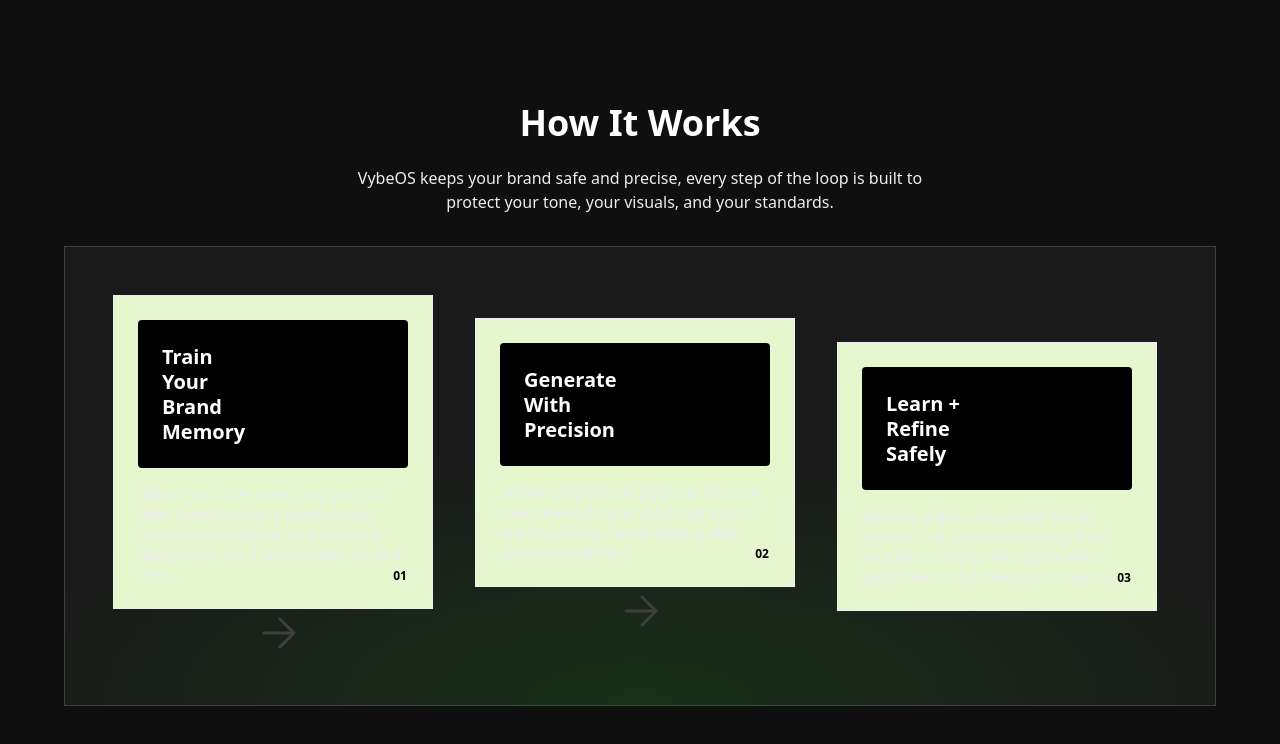
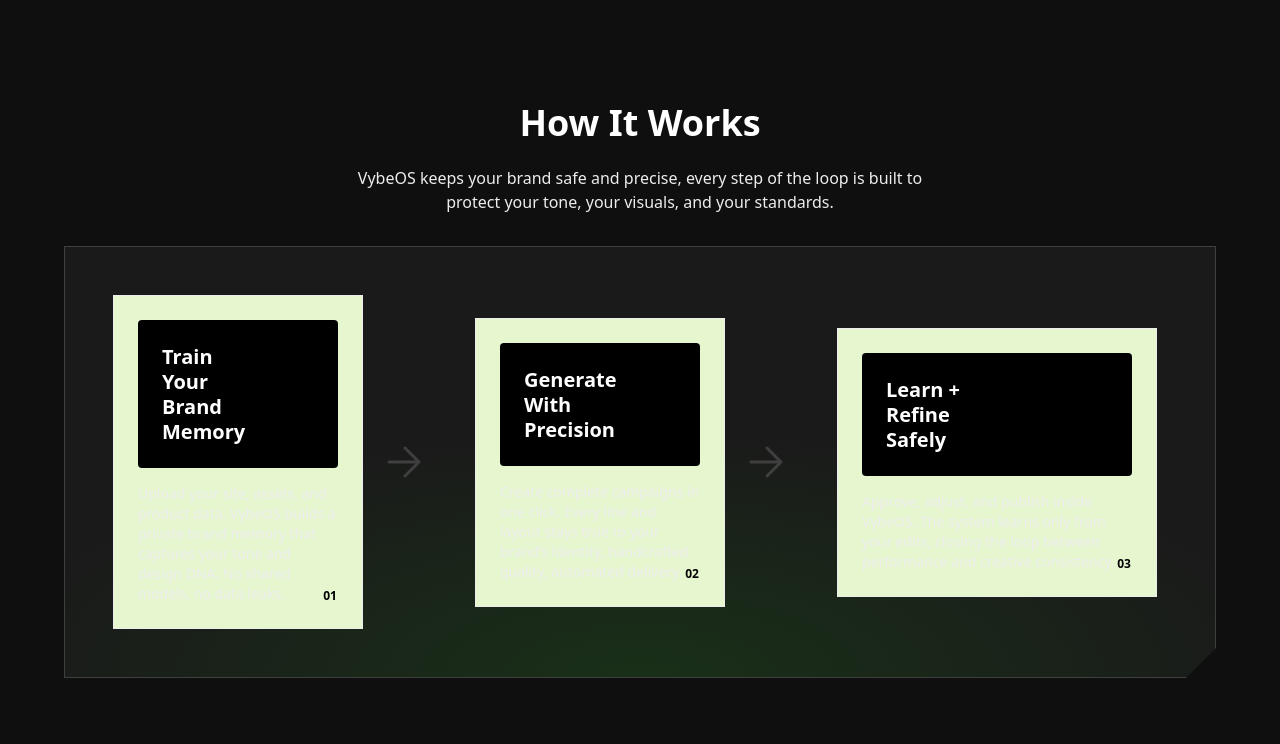
Before and after one commit to montesr73/vybeos-dev-build-test, a Next.js app: page / in a window 1280 px wide. Shown: the top 744 px of the page. Built offline with nearby package versions, Linux system fonts and the light colour scheme.

Commit message:
task(`CardsContainer.tsx`): cut bottom-right corner of container and create reusable component for arrow svg.

```diff
--- /dev/null
+++ b/components/ArrowSVG.tsx
@@ -0,0 +1,22 @@
+type Props = {};
+
+export default function ArrowSVG({}: Props) {
+  return (
+    <svg width="48" height="48" viewBox="0 0 24 24" fill="none" aria-hidden>
+      <path
+        d="M5 12h14"
+        stroke="#3F3F3F"
+        strokeWidth="1.5"
+        strokeLinecap="round"
+        strokeLinejoin="round"
+      />
+      <path
+        d="M13 5l7 7-7 7"
+        stroke="#3F3F3F"
+        strokeWidth="1.5"
+        strokeLinecap="round"
+        strokeLinejoin="round"
+      />
+    </svg>
+  );
+}
--- a/components/CardsContainer.tsx
+++ b/components/CardsContainer.tsx
@@ -1,5 +1,6 @@
 import CardItem from "./CardItem";
 import type { Card } from "../types";
+import ArrowSVG from "./ArrowSVG";
 
 interface Props {
   cards: Card[];
@@ -12,10 +13,18 @@
 }: Props) {
   const isHorizontal = layout === "horizontal";
 
+  const containerStyles = {
+    clipPath:
+      "polygon(0 0, 100% 0, 100% calc(100% - 30px), calc(100% - 30px) 100%, 0 100%)",
+  };
+
   return (
     <div className="w-full flex justify-center mt-8">
-      <div className="cards-bg w-[90%] max-w-6xl rounded-large p-8 md:p-12">
-        <div
+      <div
+        className="cards-bg w-[90%] max-w-6xl rounded-large p-8 md:p-12"
+        style={containerStyles}
+      >
+        <ol
           className={`flex ${
             isHorizontal
               ? "flex-row items-center justify-between gap-8"
@@ -24,43 +33,22 @@
         >
           {/* Desktop: show arrows between items */}
           {cards.map((card, idx) => (
-            <div
+            <li
               key={card.id}
               className={`${
-                isHorizontal ? "flex-1" : "w-full flex justify-center"
+                isHorizontal ? "flex flex-1" : "w-full flex justify-center"
               }`}
             >
               <CardItem card={card} index={idx} />
               {/* add arrow in horizontal layout except last */}
               {isHorizontal && idx < cards.length - 1 && (
                 <div className="hidden md:flex items-center justify-center mx-4">
-                  <svg
-                    width="48"
-                    height="48"
-                    viewBox="0 0 24 24"
-                    fill="none"
-                    aria-hidden
-                  >
-                    <path
-                      d="M5 12h14"
-                      stroke="#3F3F3F"
-                      strokeWidth="1.5"
-                      strokeLinecap="round"
-                      strokeLinejoin="round"
-                    />
-                    <path
-                      d="M13 5l7 7-7 7"
-                      stroke="#3F3F3F"
-                      strokeWidth="1.5"
-                      strokeLinecap="round"
-                      strokeLinejoin="round"
-                    />
-                  </svg>
+                  <ArrowSVG />
                 </div>
               )}
-            </div>
+            </li>
           ))}
-        </div>
+        </ol>
       </div>
     </div>
   );
```
